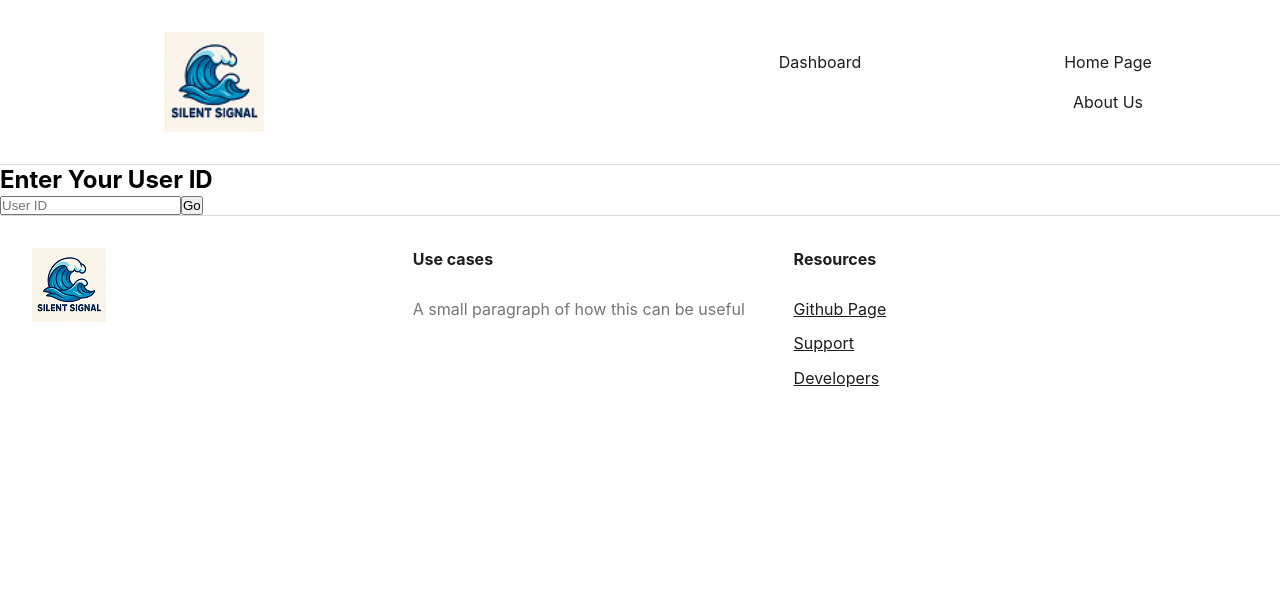
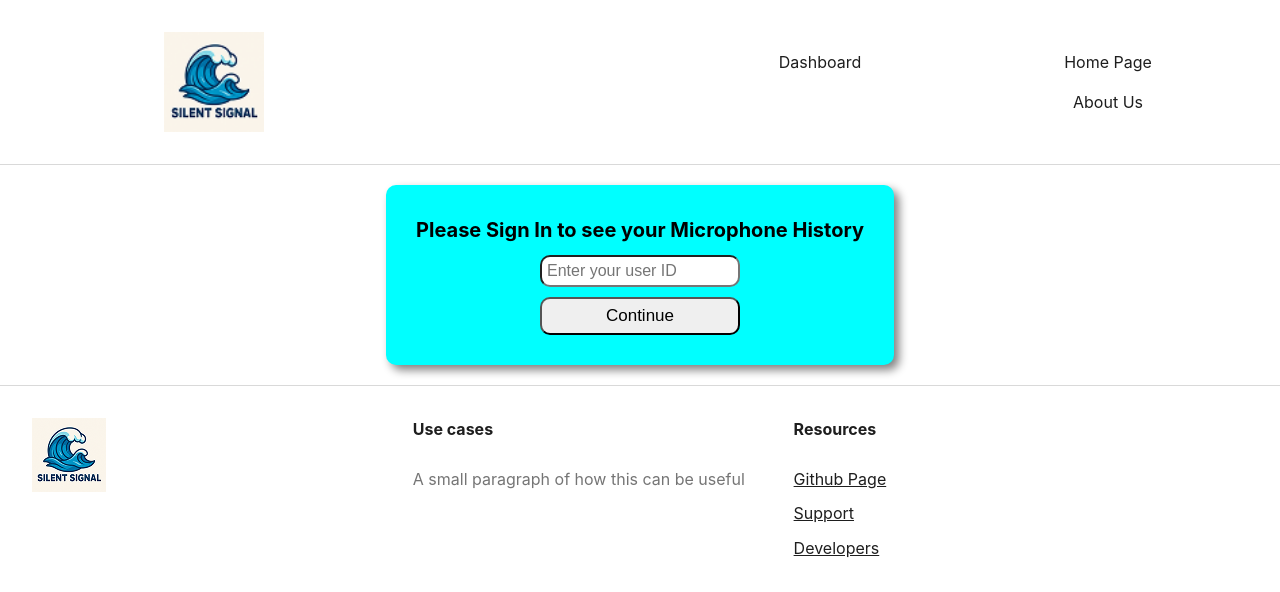
Before and after one commit to cshah25/SilentSignal, a React (Create React App) app in the folder frontend/: page /dashboard in a window 1280 px wide. Shown: the top 592 px of the page. Built offline with nearby package versions, Linux system fonts and the light colour scheme; no server answers.

Commit message:
Login card

```diff
--- a/frontend/src/Pages/Dashboard.js
+++ b/frontend/src/Pages/Dashboard.js
@@ -2,6 +2,7 @@ import React, { useState } from "react";
 import "../styles/dashboard.css";
 import MicMonitor from "../components/MicMonitor";
 import ReadingHistory from "../components/ReadingHistory";
+import LoginCard from "../components/LoginCard";
 
 export default function Dashboard() {
     const [userId, setUserId] = useState("");
@@ -53,27 +54,34 @@ export default function Dashboard() {
 
     if (!userId) {
         return (
-            <div className="max-w-md mx-auto p-6">
-                <h2 className="text-2xl font-semibold mb-4">Enter Your User ID</h2>
-                <form onSubmit={handleSubmit} className="space-y-4">
-                    <input
-                        type="text"
-                        value={inputValue}
-                        onChange={e => setInputValue(e.target.value)}
-                        placeholder="User ID"
-                        className="w-full px-4 py-2 border rounded"
-                        disabled={checking}
-                    />
-                    <button
-                        type="submit"
-                        disabled={checking}
-                        className="w-full bg-blue-600 text-white px-4 py-2 rounded hover:bg-blue-700 disabled:opacity-50"
-                    >
-                        {checking ? "Checking…" : "Go"}
-                    </button>
-                    {error && <p className="text-red-600">{error}</p>}
-                </form>
-            </div>
+            <LoginCard
+                inputValue={inputValue}
+                onInputChange={setInputValue}
+                onSubmit={handleSubmit}
+                checking={checking}
+                error={error}
+            />
+            // <div className="max-w-md mx-auto p-6">
+            //     <h2 className="text-2xl font-semibold mb-4">Enter Your User ID</h2>
+            //     <form onSubmit={handleSubmit} className="space-y-4">
+            //         <input
+            //             type="text"
+            //             value={inputValue}
+            //             onChange={e => setInputValue(e.target.value)}
+            //             placeholder="User ID"
+            //             className="w-full px-4 py-2 border rounded"
+            //             disabled={checking}
+            //         />
+            //         <button
+            //             type="submit"
+            //             disabled={checking}
+            //             className="w-full bg-blue-600 text-white px-4 py-2 rounded hover:bg-blue-700 disabled:opacity-50"
+            //         >
+            //             {checking ? "Checking…" : "Go"}
+            //         </button>
+            //         {error && <p className="text-red-600">{error}</p>}
+            //     </form>
+            // </div>
         );
     }
 
--- /dev/null
+++ b/frontend/src/components/LoginCard.js
@@ -0,0 +1,37 @@
+import React from 'react';
+import '../styles/LoginCard.css'; // Make sure to create this CSS file with matching styles
+
+export default function LoginCard({ inputValue, onInputChange, onSubmit, checking, error }) {
+  return (
+    <div className="frame-1-1">
+      <div className='centered-signin'>
+        <div className='bg-dark-blue'>
+          <p className="sign-in-text">Please Sign In to see your Microphone History</p>
+          <div className="input-fields-6 input-form">
+            <form onSubmit={onSubmit}>
+              <div className="value-main-10">
+                <div className="value-masked-12">
+                  <div className="mask-layer-13">
+                    <input
+                      type="text"
+                      className="text-14"
+                      value={inputValue}
+                      onChange={(e) => onInputChange(e.target.value)}
+                      disabled={checking}
+                      placeholder="Enter your user ID"
+                    />
+                  </div>
+                </div>
+              </div>
+              <button type="submit" disabled={checking} className="group-5-3">
+                <p className="text-5">Continue</p>
+              </button>
+            {error && <p className="text-rgb-231-16-16">{error}</p>}
+
+            </form>
+          </div>
+        </div>
+      </div>
+    </div>
+  );
+}
--- /dev/null
+++ b/frontend/src/styles/LoginCard.css
@@ -0,0 +1,254 @@
+:root {
+    --font-family-inter: 'Inter', sans-serif;
+    --font-family-montserrat: 'Montserrat', sans-serif;
+    --text-white: rgba(255, 255, 255, 1);
+    --text-rgb-231-16-16: rgba(231, 16, 16, 1);
+    --text-rgb-50-57-65: rgba(50, 57, 65, 1);
+    --text-black: rgba(0, 0, 0, 1);
+}
+
+.text-white {
+    color: var(--text-white);
+}
+
+.text-rgb-231-16-16 {
+    color: var(--text-rgb-231-16-16);
+}
+
+.text-rgb-50-57-65 {
+    color: var(--text-rgb-50-57-65);
+}
+
+.text-black {
+    color: var(--text-black);
+}
+
+
+/* CSS Reset */
+* {
+    margin: 0;
+    padding: 0;
+    box-sizing: border-box;
+}
+
+body {
+    width: 100%;
+    min-height: 100vh;
+    overflow-x: hidden;
+}
+
+img {
+    max-width: 100%;
+    height: auto;
+}
+
+.rectangle-1-2 {
+    flex-grow: 0;
+    flex-shrink: 1;
+    flex-basis: auto;
+    box-shadow: -8px 8px 10.399999618530273px 0px rgba(0, 0, 0, 0.5);
+    background-color: rgba(108, 64, 147, 1);
+    border-radius: 10px;
+}
+
+.rectangle-2-4 {
+    flex-grow: 0;
+    flex-shrink: 1;
+    flex-basis: auto;
+    background-color: rgba(60, 163, 221, 1);
+    border-radius: 4px;
+}
+
+.text-5 {
+    flex-grow: 0;
+    flex-shrink: 1;
+    flex-basis: auto;
+    font-family: var(--font-family-montserrat);
+    font-size: 17px;
+    padding: 2px;
+}
+
+.group-5-3 {
+    width: 200px;
+    border-radius: 10px;
+    padding: 5px;
+    flex-grow: 0;
+    flex-shrink: 1;
+    flex-basis: auto;
+    margin: 10px;
+}
+
+.text-7 {
+    flex-grow: 0;
+    flex-shrink: 1;
+    flex-basis: auto;
+    opacity: 0.800000011920929;
+    font-family: var(--font-family-montserrat);
+    font-weight: normal;
+    font-size: 12px;
+    text-decoration: none;
+    text-transform: none;
+    color: var(--text-rgb-231-16-16);
+}
+
+.box-8 {
+    flex-grow: 0;
+    flex-shrink: 1;
+    flex-basis: auto;
+    background-color: rgba(255, 255, 255, 1);
+    border: 1px solid rgba(213, 216, 222, 1);
+    border-radius: 4px;
+}
+
+.text-9 {
+    flex-grow: 0;
+    flex-shrink: 1;
+    flex-basis: auto;
+    opacity: 0.800000011920929;
+    font-family: var(--font-family-montserrat);
+    font-weight: normal;
+    font-size: 12px;
+    text-decoration: none;
+    text-transform: none;
+    color: var(--text-rgb-50-57-65);
+}
+
+.start-cursor-11 {
+    flex-grow: 0;
+    flex-shrink: 1;
+    flex-basis: auto;
+    border: 1px solid rgba(0, 0, 0, 1);
+    opacity: 0;
+    border: none;
+    outline: none;
+}
+
+.text-14 {
+    width: 200px;
+    border-radius: 10px;
+    padding: 5px;
+    flex-grow: 0;
+    flex-shrink: 1;
+    flex-basis: auto;
+    font-family: var(--font-family-montserrat);
+    font-weight: normal;
+    font-size: 16px;
+    text-decoration: none;
+    text-transform: none;
+    color: var(--text-black);
+    margin-top: 10px;
+    margin-left: 10px;
+    margin-right: 10px;
+}
+
+.mask-box-15 {
+    flex-grow: 0;
+    flex-shrink: 1;
+    flex-basis: auto;
+    background-color: rgba(23, 23, 23, 1);
+}
+
+.mask-layer-13 {
+    flex-grow: 0;
+    flex-shrink: 1;
+    flex-basis: auto;
+}
+
+.value-masked-12 {
+    display: flex;
+    flex-direction: row;
+    justify-content: flex-end;
+    align-items: center;
+    padding: 0px;
+    flex-grow: 0;
+    flex-shrink: 1;
+    flex-basis: auto;
+}
+
+.end-cursor-16 {
+    flex-grow: 0;
+    flex-shrink: 1;
+    flex-basis: auto;
+    border: 1px solid rgba(0, 0, 0, 1);
+    opacity: 0;
+    border: none;
+    outline: none;
+}
+
+.value-main-10 {
+    display: flex;
+    flex-direction: row;
+    justify-content: flex-start;
+    align-items: center;
+    padding: 0px;
+    flex-grow: 0;
+    flex-shrink: 1;
+    flex-basis: auto;
+}
+
+.input-fields-6 {
+    flex-grow: 0;
+    flex-shrink: 1;
+    flex-basis: auto;
+    margin-top: 10px;
+    margin-left: 10px;
+    margin-right: 10px;
+}
+
+.sign-in-text {
+    flex-grow: 0;
+    flex-shrink: 1;
+    flex-basis: auto;
+    color: black;
+    font-family: var(--font-family-inter);
+    font-weight: 700;
+    font-size: 20px;
+    letter-spacing: -2%;
+    line-height: 150%;
+    margin-top: 10px;
+    margin-left: 10px;
+    margin-right: 10px;
+}
+
+.frame-1-1 {
+    @media (max-width: 1440px) {
+        .frame-1-1 {
+            padding-left: 24px;
+            padding-right: 24px;
+        }
+    }
+
+    @media (max-width: 768px) {
+        .frame-1-1 {
+            padding-left: 16px;
+            padding-right: 16px;
+        }
+    }
+
+    flex-grow: 0;
+    flex-shrink: 1;
+    flex-basis: auto;
+    background-color: rgba(255, 255, 255, 1);
+}
+
+.centered-signin {
+    margin: auto;
+    display: flex;
+    justify-content: center;
+    align-items: center;
+}
+
+.input-form{
+    margin: auto;
+    display: flex;
+    justify-content: center;
+    align-items: center;
+}
+
+.bg-dark-blue {
+    padding: 20px;
+    background-color: aqua;
+    margin: 20px;
+    filter: drop-shadow(5px 5px 5px gray);
+    border-radius: 10px;
+}
```
